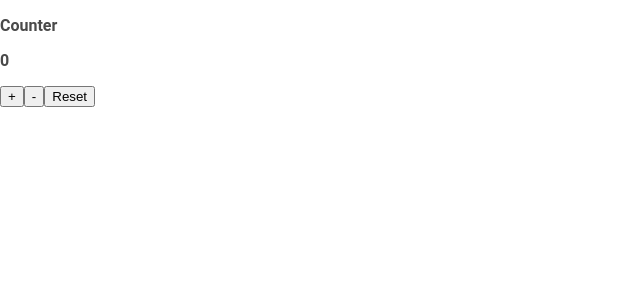
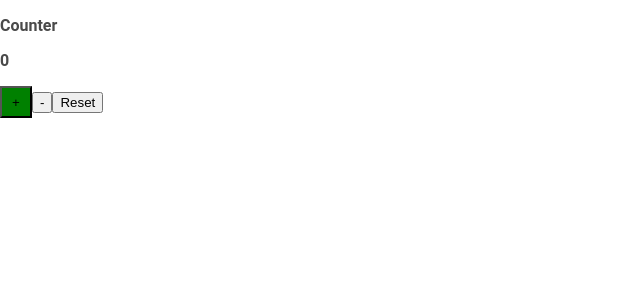
Before and after one commit to gxlpes/react-counter, a React (Create React App) app: page / in a window 1280 px wide. Shown: the top 300 px of the page, without its empty margins (0-640 px from the left). Built offline with nearby package versions, Linux system fonts and the light colour scheme.

Commit message:
Styled components

```diff
--- a/package.json
+++ b/package.json
@@ -9,6 +9,7 @@
     "react": "^18.2.0",
     "react-dom": "^18.2.0",
     "react-scripts": "5.0.1",
+    "styled-components": "^5.3.5",
     "web-vitals": "^2.1.4"
   },
   "scripts": {
--- a/src/components/Increase.js
+++ b/src/components/Increase.js
@@ -1,7 +1,15 @@
+import styled from "styled-components";
+
+const StyledButtonIncrease = styled.button`
+  background: green;
+  height: 2rem;
+  width: 2rem;
+`;
+
 const Increase = (props) => {
   const onIncreaseFunction = props.onIncrease;
 
-  return <button onClick={onIncreaseFunction}>+</button>;
+  return <StyledButtonIncrease onClick={onIncreaseFunction}>+</StyledButtonIncrease>;
 };
 
 export default Increase;
```
Also changed, not shown: 1 other file (tests, documents, lock files or other folders).
